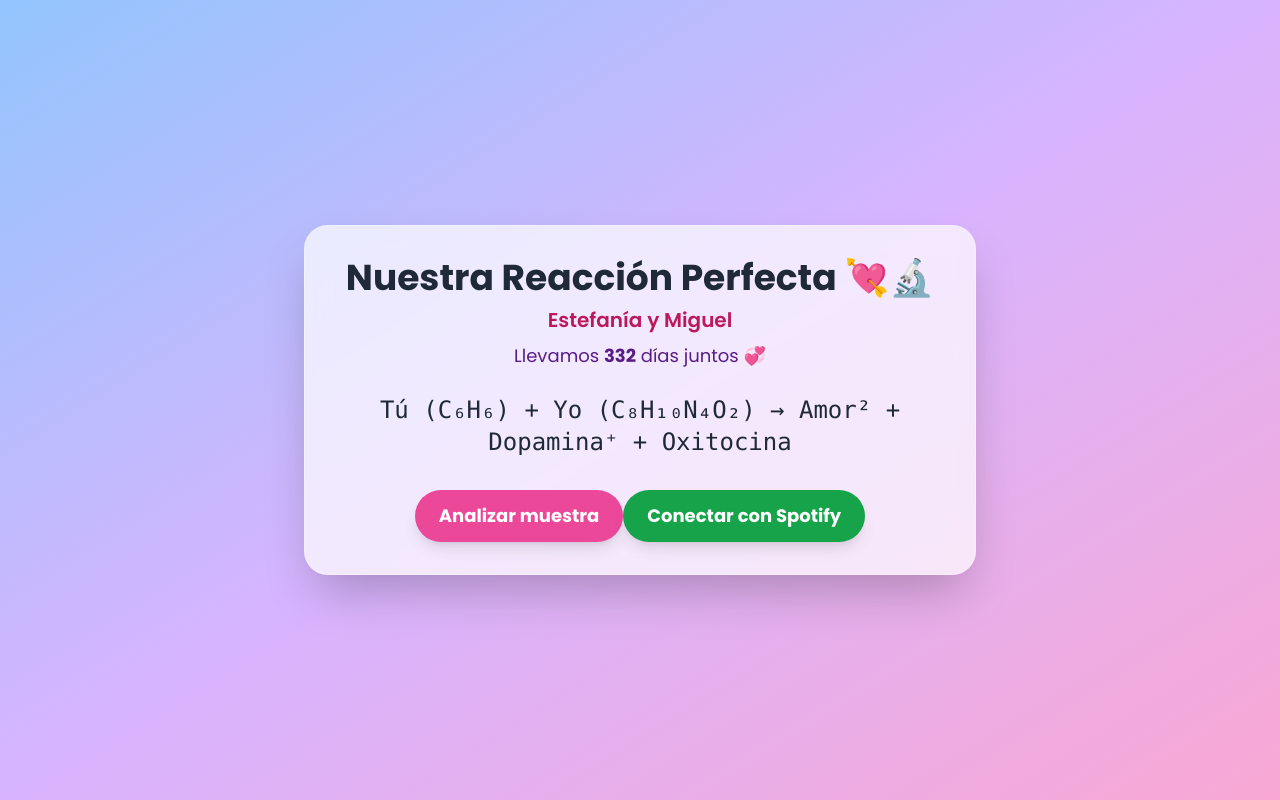
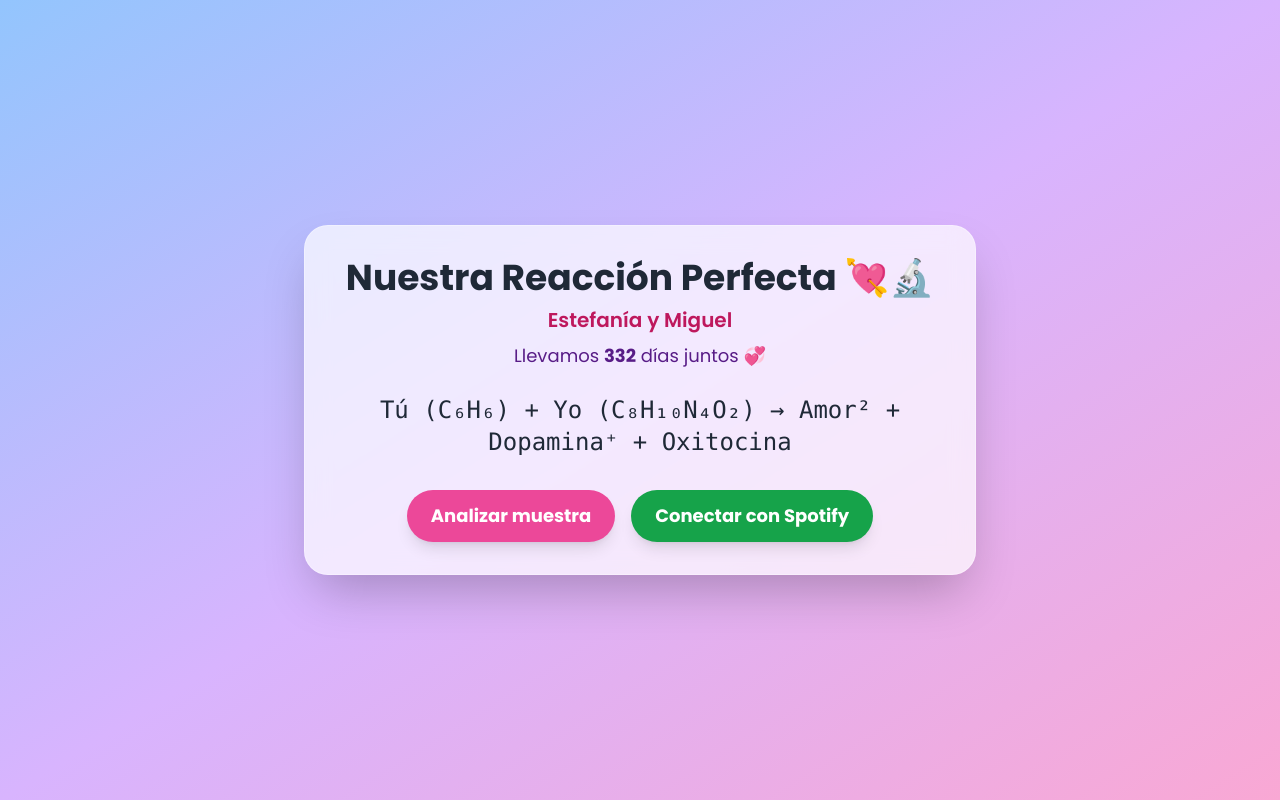
Before and after one commit to EstefaniaGM89/loving-web, a Next.js app: page / in a window 1280 px wide. Built offline with nearby package versions, Linux system fonts and the light colour scheme.

Commit message:
change button spoti

```diff
--- a/pages/index.tsx
+++ b/pages/index.tsx
@@ -50,7 +50,7 @@ export default function Home() {
     return () => clearInterval(interval);
   }, []);
 
-  // Si quieres condicionar mostrar botón Spotify solo cuando no hay token
+  // Solo mostrar botón Spotify si no hay token guardado
   const token = typeof window !== "undefined" ? localStorage.getItem("spotify_access_token") : null;
 
   return (
@@ -79,7 +79,7 @@ export default function Home() {
         {!token && (
           <button
             onClick={() => (window.location.href = getSpotifyAuthUrl())}
-            className="mt-6 bg-green-600 hover:bg-green-500 text-white font-bold py-3 px-6 rounded-full shadow-lg transition-all duration-300 ease-in-out text-lg"
+            className="ml-4 mt-8 bg-green-600 hover:bg-green-500 text-white font-bold py-3 px-6 rounded-full shadow-lg transition-all duration-300 ease-in-out text-lg"
           >
             Conectar con Spotify
           </button>
@@ -96,8 +96,7 @@ export default function Home() {
             </p>
           </div>
           <Carousel />
-          {/* Cronómetro, compatibilidad y personajes abajo... (igual que antes) */}
-          {/* Aquí puedes dejar el resto de tu código igual */}
+          {/* Resto de contenido */}
         </>
       )}
     </main>
```
